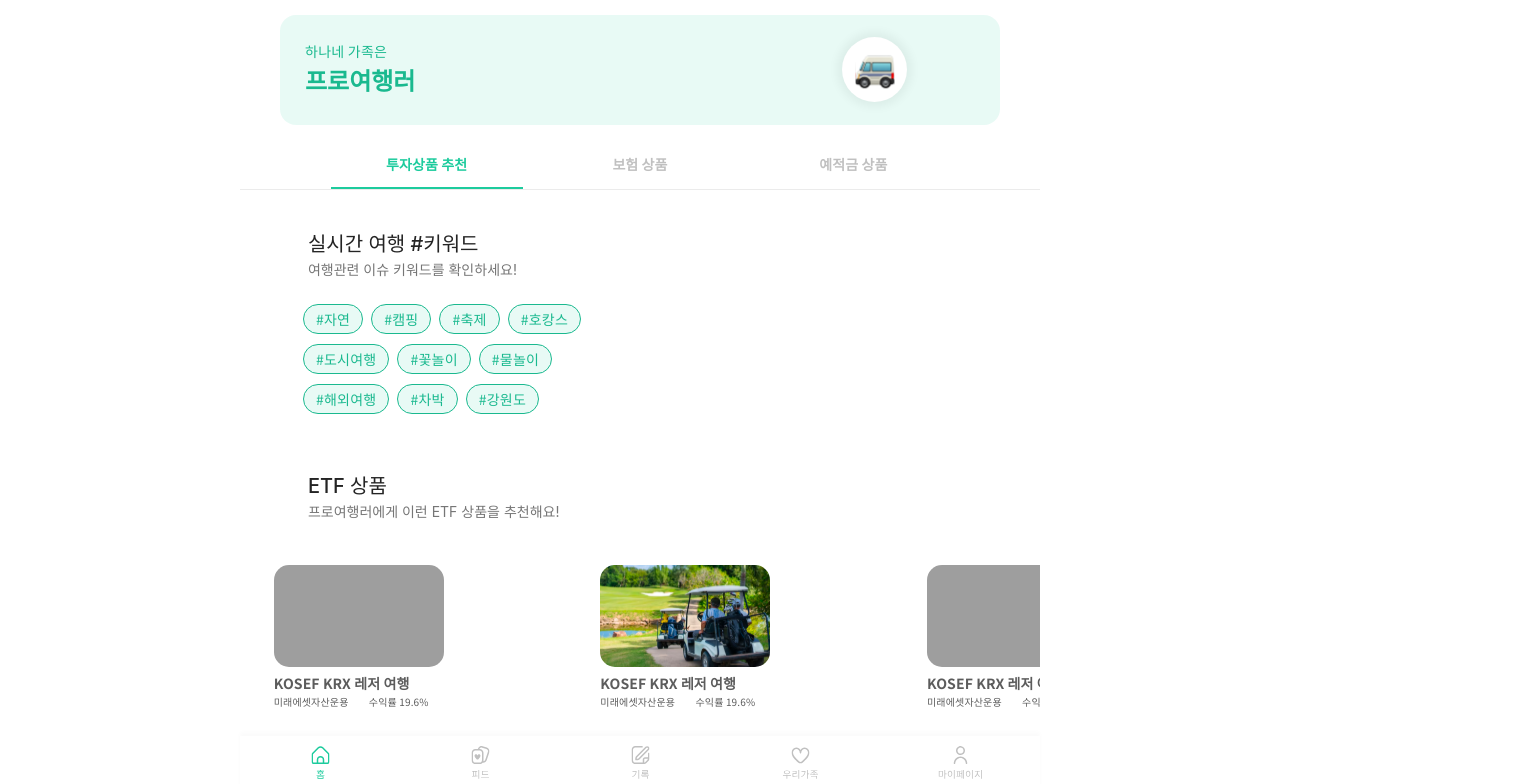
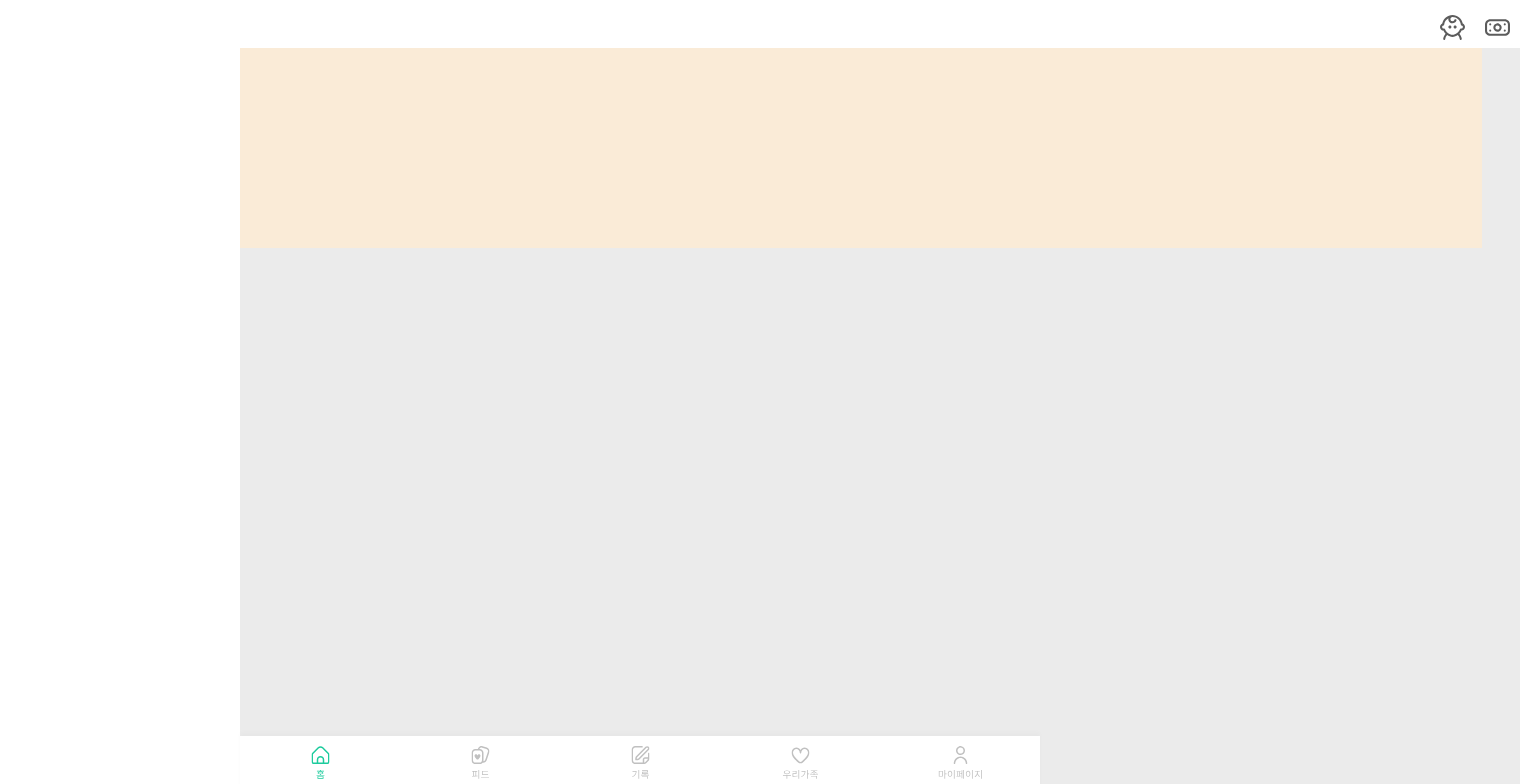
Before and after one commit to BUZZINGPolarBear/FRONT_ILogU, a React (Create React App) app: page /family in a window 1280 px wide. Shown: the top 784 px of the page, 1520 px wide, since content can reach past the window. Built offline with nearby package versions, Linux system fonts and the light colour scheme; grey boxes are pictures that could not be loaded; a web font is replaced by a local one.

Commit message:
add: 우리가족 탭 작업중

```diff
--- /dev/null
+++ b/src/APP/Family/Family.main.jsx
@@ -0,0 +1,18 @@
+import React, { useEffect, useState, useRef } from 'react';
+
+import * as FamilyS from './Styles/Family.main.styles';
+function FamilyMainScreen() {
+	return (
+		<>
+			<FamilyS.TopNavBar>
+				<FamilyS.TopNavIcon icon="baby" />
+				<FamilyS.TopNavIcon icon="money" />
+			</FamilyS.TopNavBar>
+			<FamilyS.MainWrapper>
+				<FamilyS.RankWrapper></FamilyS.RankWrapper>
+			</FamilyS.MainWrapper>
+		</>
+	);
+}
+
+export default FamilyMainScreen;
--- /dev/null
+++ b/src/APP/Family/Styles/Family.main.styles.js
@@ -0,0 +1,54 @@
+import styled from 'styled-components';
+import * as tokens from '../../../tokens';
+
+export const TopNavBar = styled.div`
+	position: fixed;
+	width: 100vw;
+	height: 6vh;
+	min-height: 55px;
+
+	display: flex;
+	align-items: center;
+	justify-content: flex-end;
+
+	border-bottom: solid 1px ${tokens.colors.grey_50};
+	background-color: #ffffff;
+`;
+
+export const TopNavIcon = styled.div`
+	height: 45px;
+	width: 45px;
+
+	${(props) =>
+		props.icon === 'baby'
+			? `background-image: url('/Family/baby.svg');`
+			: `background-image: url('/Family/money.svg');`}
+
+	background-repeat: no-repeat;
+	background-position: center;
+	background-size: 25px 25px;
+`;
+
+export const RankWrapper = styled.div`
+	position: fixed;
+	width: 97%;
+	height: 25vh;
+
+	display: flex;
+	flex-direction: column;
+	align-items: center;
+	justify-content: space-around;
+
+	background-color: antiquewhite;
+	z-index: 9999;
+`;
+
+export const MainWrapper = styled.div`
+	position: absolute;
+	width: 100vw;
+	min-height: 100vh;
+
+	top: 6vh;
+
+	background-color: ${tokens.colors.grey_50};
+`;
--- a/src/APP/Feed/writeFeed/APIs/uploadPhoto.js
+++ b/src/APP/Feed/writeFeed/APIs/uploadPhoto.js
@@ -62,7 +62,7 @@ export const uploadPhoto = async (
 		formData.append('request', jsonBlob);
 
 		axiosResponse = await axios.post(
-			`${process.env.REACT_APP_ILOGU_API_SERVER}/api/board/upload/adult`,
+			`${process.env.REACT_APP_ILOGU_API_SERVER}/api/board/upload`,
 			formData,
 			{
 				headers: {
--- a/src/App.js
+++ b/src/App.js
@@ -14,7 +14,7 @@ import FeedMain from './APP/Feed/getFeed/Feed.main';
 import FeedWrite from './APP/Feed/writeFeed/writeFeed.info';
 import LoginMain from './APP/Login/Login.Main';
 import SignUpMain from './APP/Login/Sign.Up.Main';
-import SelectIsParent from './APP/Login/Sign.Up.isParent';
+import FamilyMainScreen from './APP/Family/Family.main';
 import SignInMain from './APP/Login/Sign.In.Main';
 import DetailKeyword from './APP/Home/Home.main.keyword';
 import * as tokens from './tokens';
@@ -98,6 +98,7 @@ function App() {
 						element={<FeedMain setNavigateBtn={setNavigateBtn} />}
 					/>
 					<Route path="/write" element={<FeedWrite></FeedWrite>} />
+					<Route path="/family" element={<FamilyMainScreen />} />
 					<Route path="*" element={<HomeMain />} />
 				</Routes>
 			</MainScreen>
@@ -147,8 +148,8 @@ function App() {
 							></img>
 						)}
 					</NavImg>
-					<NavImg onClick={(e) => handleNavClick(e, 'ourfamily')}>
-						{navigateReoilSelectState === 'ourfamily' ? (
+					<NavImg onClick={(e) => handleNavClick(e, 'family')}>
+						{navigateReoilSelectState === 'family' ? (
 							<img
 								src="/bottomNavBar/ourFamily_clicked.svg"
 								alt="challenge clicked"
```
Also changed, not shown: public/Family/baby.svg (added), public/Family/money.svg (added).
